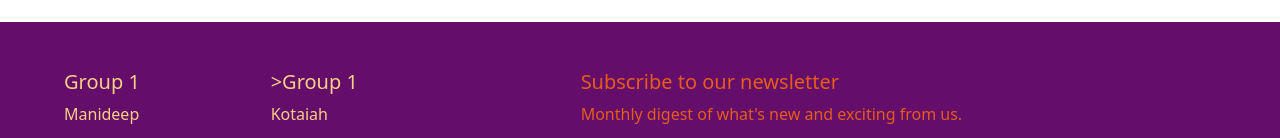
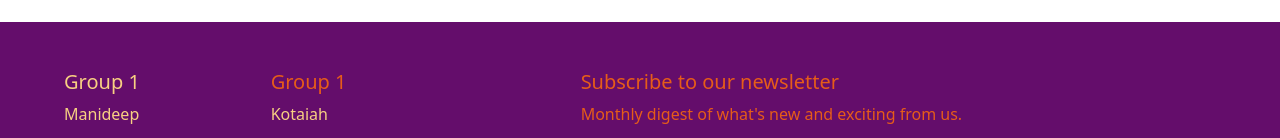
Before and after one commit to Manideepalapati/domestic-violence, a plain HTML site: page index.html in a window 1280 px wide. Shown: the part 2385-2523 px from the top of the page. Drawn offline with nearby package versions, Linux system fonts and the light colour scheme.

Commit message:
Update index.html

```diff
--- a/index.html
+++ b/index.html
@@ -162,7 +162,7 @@
               </ul>
             </div>
             <div class="col-6 col-md-2 mb-3">
-              <h5 style="color:#F8D082">>Group 1</h5>
+              <h5 style="color:#E65C19">Group 1</h5>
               <ul class="nav flex-column">
                 <li class="nav-item mb-2"><a href="#" class="nav-link p-0 text-body-secondary" style="color: #F8D082 !important">Kotaiah</a></li>
                 <li class="nav-item mb-2"><a href="#" class="nav-link p-0 text-body-secondary" style="color: #F8D082 !important">Shiva</a></li>
```
